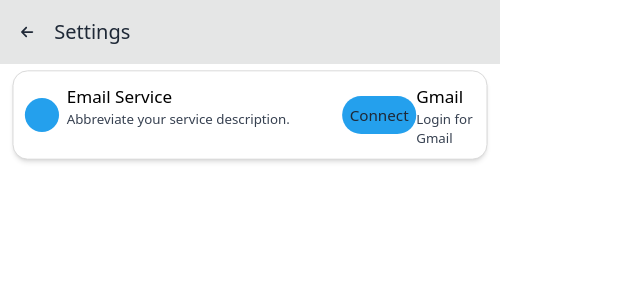
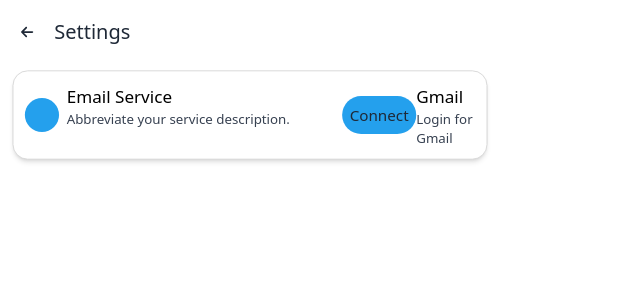
Before and after one commit to noahsmiths/brevity, a React (Create React App) app in the folder frontend/: page /settings in a window 1280 px wide. Both pictures are taken after a click on the button 464 px from the left and 32 px from the top of the page. Shown: the top 300 px of the page, without its empty margins (0-640 px from the left). Built offline with nearby package versions, Linux system fonts and the light colour scheme.

Commit message:
some color changing

```diff
--- a/frontend/src/components/MainNav/index.js
+++ b/frontend/src/components/MainNav/index.js
@@ -8,7 +8,7 @@ const NavBar = () => {
   const navigate = useNavigate();
 
   return (
-    <div className="navbar bg-base-100">
+    <div className="navbar bg-white">
       <div className="flex-1 lg:flex-none">
         <img src={logo} alt="Brevity Icon" class="max-h-7"/>{" "}
       </div>
--- a/frontend/src/components/SettingsNav/index.js
+++ b/frontend/src/components/SettingsNav/index.js
@@ -10,7 +10,7 @@ export default function SettingsNav() {
     return (
 
         <main >
-            <div className="navbar bg-base-300">
+            <div className="navbar bg-white">
 
                 <div className="flex-1">
                     <div className="tooltip tooltip-bottom" data-tip="Return">
```
